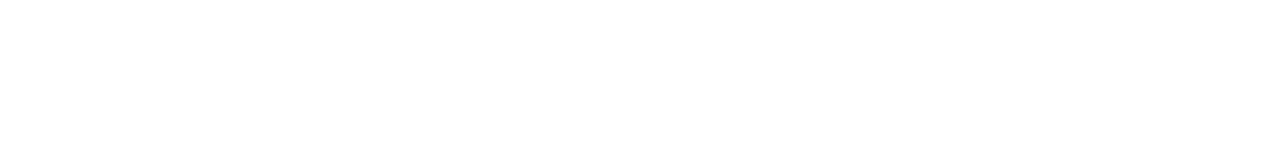
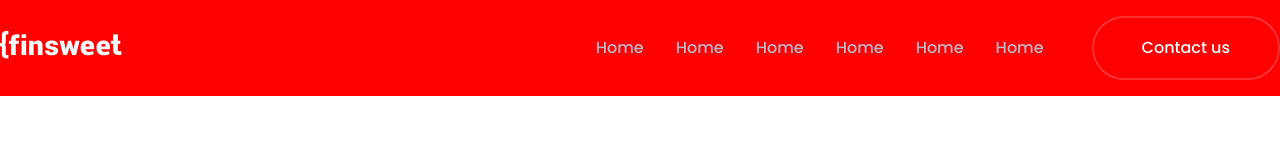
Before and after one commit to aminulwebdev/webflow_agency_p06_mern, a plain HTML site: page index.html in a window 1280 px wide. Drawn offline with Linux system fonts and the light colour scheme.

Commit message:
Navbar added

```diff
--- a/css/style.css
+++ b/css/style.css
@@ -1,8 +1,55 @@
+:root {
+    --white: #fff;
+    --primary_clr: #282938;
+    --pera_clr: rgba(40, 41, 57, 0.7);
+    --bg_clr: #1C1E53;
+}
+
 /* =================================
           Common Code Start
 ===================================== */
 
 
+body {
+    /* font-family: 'Manrope', sans-serif; */
+    font-family: 'Poppins', sans-serif;
+}
+
+* {
+    padding: 0;
+    margin: 0;
+    outline: 0;
+    box-sizing: border-box;
+}
+
+a {
+    display: inline-block;
+    text-decoration: none;
+}
+
+ul,
+ol {
+    list-style: none;
+}
+
+h1,
+h2,
+h3,
+h4,
+h5,
+h6,
+p {
+    line-height: .8;
+}
+
+
+.container {
+    width: 1280px;
+    margin: 0 auto;
+}
+
+
+.commonbtn {}
 
 /* =================================
           Common Code End
@@ -12,6 +59,59 @@
 /* =================================
           Navbar Start Here
 ===================================== */
+#navbar {
+    background-color: red;
+    padding: 16px 0;
+}
+
+.nav__menu {
+    display: flex;
+    align-items: center;
+    column-gap: 48px;
+}
+
+.nav__wrapper {
+    display: flex;
+    align-items: center;
+    justify-content: space-between;
+}
+
+.nav__list {
+    display: flex;
+    align-items: center;
+    column-gap: 32px;
+}
+
+.nav__link {
+    color: #BBBBCB;
+    font-size: 16px;
+    font-style: normal;
+    font-weight: 500;
+    line-height: 28px;
+    transition: all linear .3s;
+}
+
+.nav__link:hover {
+    color: var(--white);
+}
+
+.nav__btn a {
+    color: var(--white);
+    padding: 16px 48px;
+    font-size: 16px;
+    font-style: normal;
+    font-weight: 500;
+    line-height: 28px;
+    border-radius: 41px;
+    border: 2px solid rgba(244, 246, 252, 0.20);
+    transition: all linear .3s;
+}
+
+.nav__btn a:hover {
+    color: #1B1C2B;
+    background: #FCD980;
+}
+
 /* =================================
           Navbar End Here
 ===================================== */
--- a/index.html
+++ b/index.html
@@ -5,6 +5,11 @@
     <meta charset="UTF-8">
     <meta name="viewport" content="width=device-width, initial-scale=1.0">
     <title>Webflow Agency</title>
+    <link rel="preconnect" href="https://fonts.googleapis.com">
+    <link rel="preconnect" href="https://fonts.gstatic.com" crossorigin>
+    <link
+        href="https://fonts.googleapis.com/css2?family=Manrope:wght@200;300;400;500;600;700;800&family=Poppins:wght@100;200;300;400;500;600;700;800;900&display=swap"
+        rel="stylesheet">
     <link rel="stylesheet" href="./css/style.css">
 </head>
 
@@ -16,6 +21,44 @@
         <!-- =================================
                 Navbar Start Here
     ====================================== -->
+        <nav id="navbar">
+            <div class="container">
+                <div class="nav__wrapper">
+                    <div class="logo">
+                        <a href="#">
+                            <picture>
+                                <img src="./images/logo.png" alt="">
+                            </picture>
+                        </a>
+                    </div>
+                    <div class="nav__menu">
+                        <ul class="nav__list">
+                            <li class="nav__item">
+                                <a class="nav__link" href="#">Home</a>
+                            </li>
+                            <li class="nav__item">
+                                <a class="nav__link" href="#">Home</a>
+                            </li>
+                            <li class="nav__item">
+                                <a class="nav__link" href="#">Home</a>
+                            </li>
+                            <li class="nav__item">
+                                <a class="nav__link" href="#">Home</a>
+                            </li>
+                            <li class="nav__item">
+                                <a class="nav__link" href="#">Home</a>
+                            </li>
+                            <li class="nav__item">
+                                <a class="nav__link" href="#">Home</a>
+                            </li>
+                        </ul>
+                        <div class="nav__btn">
+                            <a href="#" class="commonbtn">Contact us</a>
+                        </div>
+                    </div>
+                </div>
+            </div>
+        </nav>
         <!-- =================================
                 Navbar End Here
     ====================================== -->
```
Also changed, not shown: images/banner_img.png (added), images/logo.png (added).
